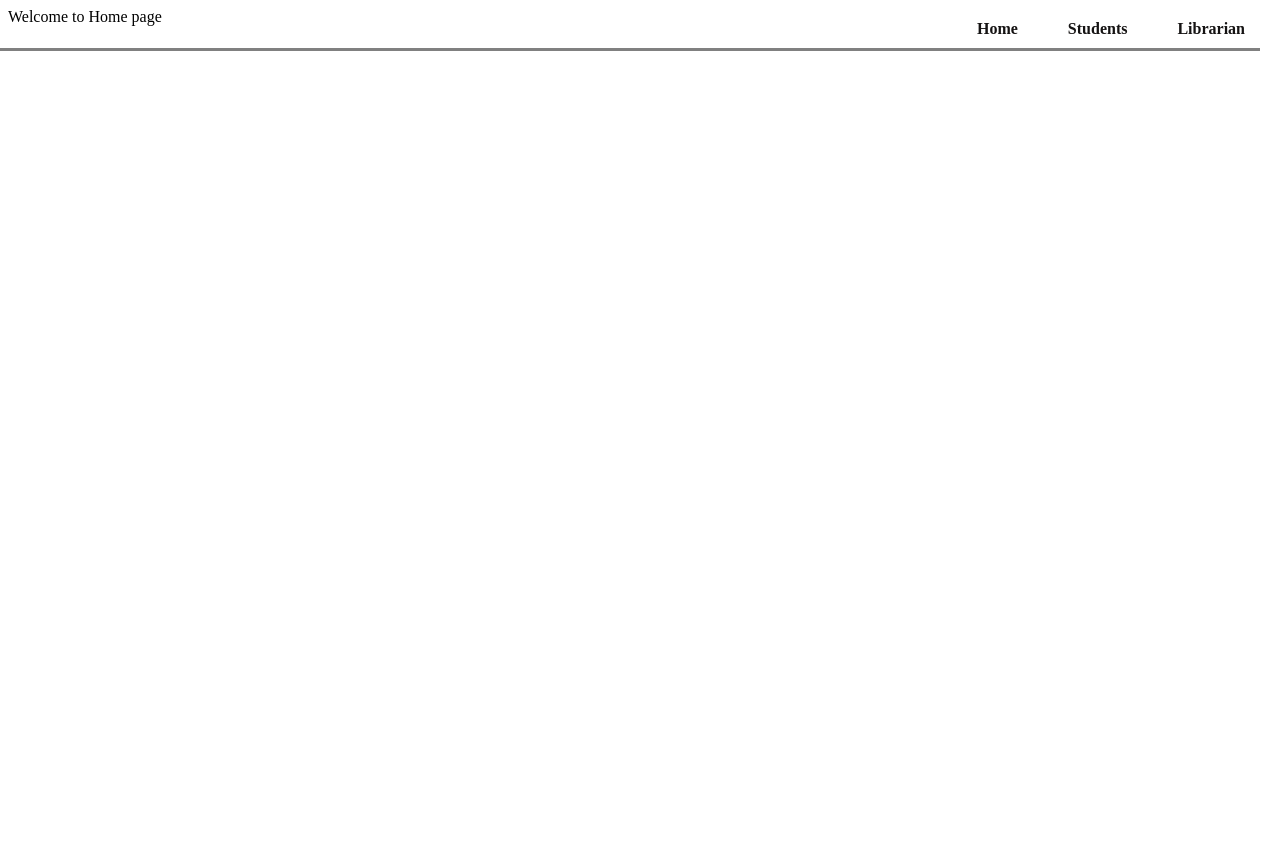
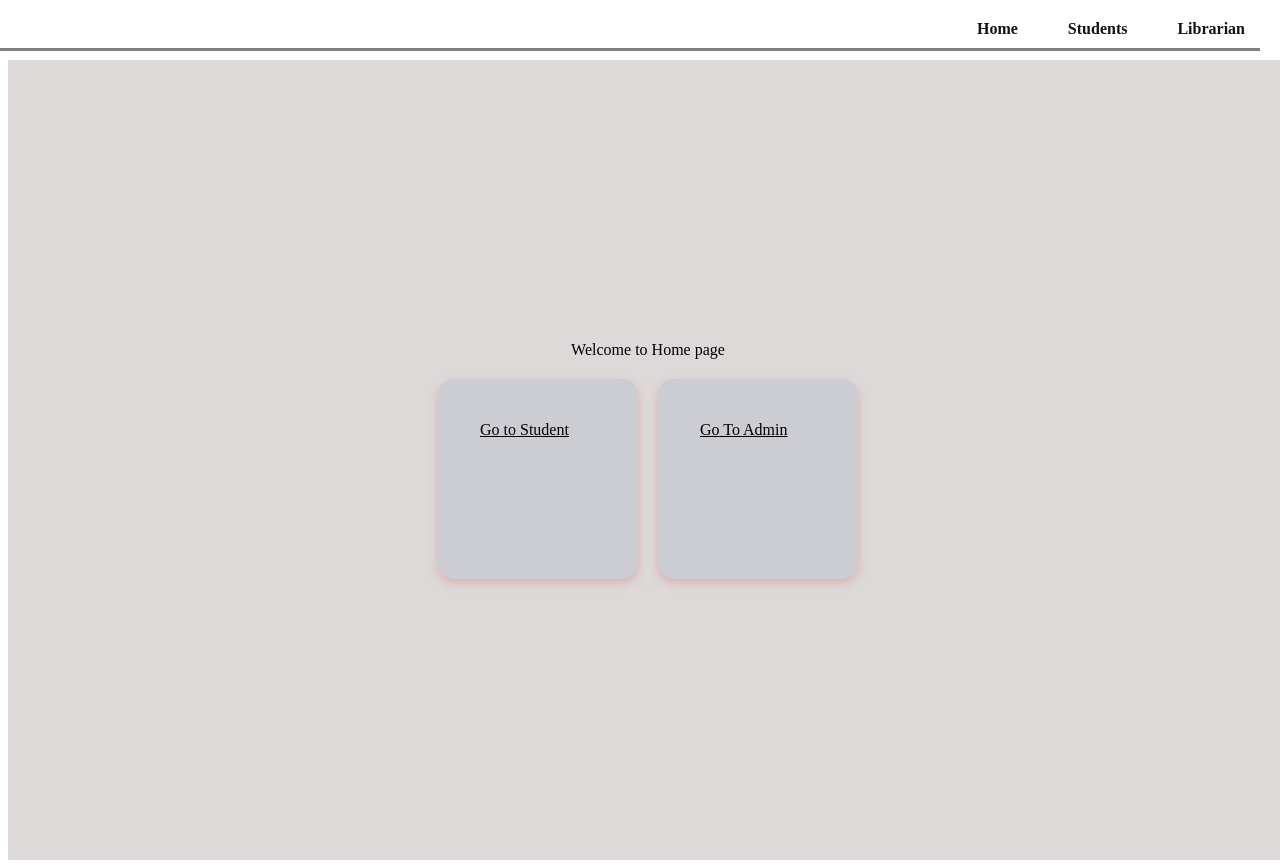
Before and after one commit to krishnacfrt/Library-Management-System, a React (Vite) app in the folder UI/: page / in a window 1280 px wide. Before the commit the page ends 800 px from the top, so only its background shows below. Built offline with nearby package versions, Linux system fonts and the light colour scheme.

Commit message:
Added cards in home page

```diff
--- a/UI/src/App.jsx
+++ b/UI/src/App.jsx
@@ -7,7 +7,9 @@ function App() {
   return (
     <>
       <BrowserRouter>
-        <Navbar />
+        <div>
+          <Navbar />
+        </div>
         <AppRoutes />
       </BrowserRouter>
     </>
--- a/UI/src/Components/Home.jsx
+++ b/UI/src/Components/Home.jsx
@@ -1,9 +1,18 @@
 import React from "react";
+import '../Css/Home.css'
 
 function Home(){
     return (
-        <div>
-            Welcome to Home page
+        <div className="container">
+            <div>Welcome to Home page </div>
+            <div className="card-container">
+                <div className="card">
+                    <a href="/students">Go to Student</a>
+                </div>
+                <div className="card">
+                    <a href="/librarian"> Go To Admin</a>
+                </div>
+            </div>
         </div>
     )
 }
--- /dev/null
+++ b/UI/src/Css/Home.css
@@ -0,0 +1,47 @@
+.container{
+    background-color: rgb(221, 217, 217);
+    display: flex;
+    margin-top: 60px;
+    width: 100vw;
+    height: 100vh;
+    justify-content: center;
+    align-items: center;
+    gap: 20px;
+    flex-direction: column;
+    padding-top: -10%;
+}
+
+.card-container{
+    display: flex;
+    justify-content: center;
+    gap:20px;
+    /* transform: translateY(-20px); Moves it up by 20px */
+    /* margin-top: -20px; */
+    align-self:initial
+}
+
+.card{
+    background: rgb(204, 204, 211);
+    width: 200px;
+    height:200px;
+    border-radius: 8%;
+    padding: 10%;
+    box-sizing: border-box;
+    box-shadow: 0px 4px 10px rgba(218, 86, 86, 0.3);
+    display: flex;
+    flex-direction: row;
+    row-gap: auto;
+    margin: auto
+}
+
+.card a{
+    color: black;
+}
+
+.card a:hover{
+    display: block;
+    background: white;
+    border-radius: 4%;
+    height: 30px;
+    width: auto;
+}
```
